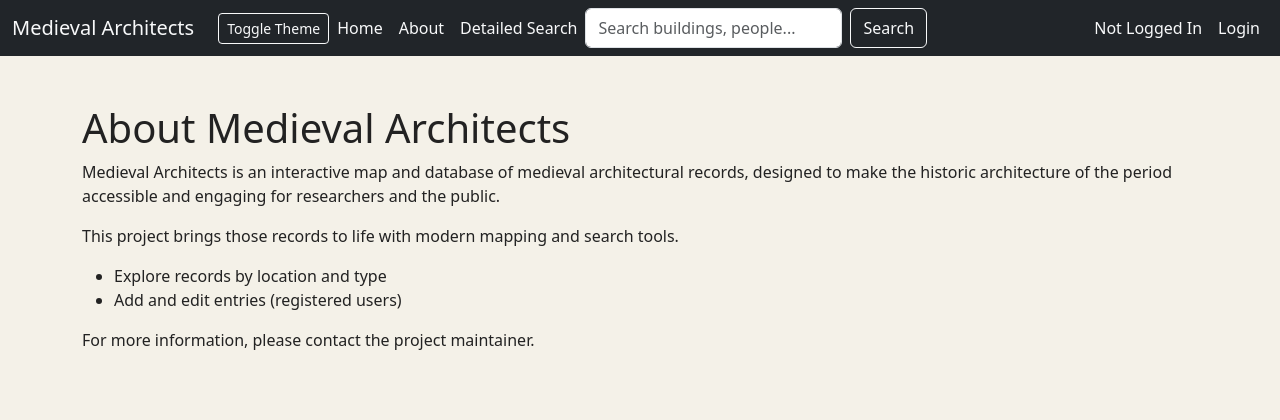
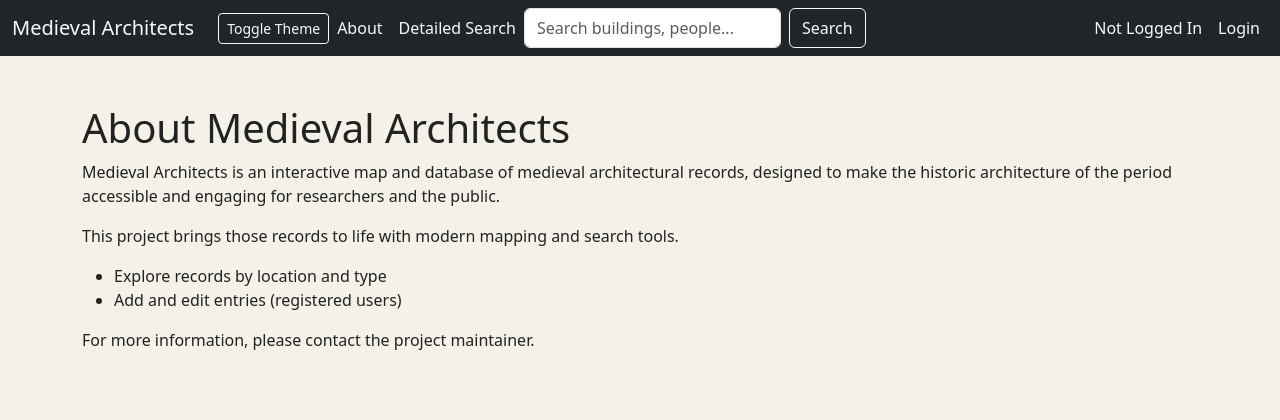
Before and after one commit to csmatthew/medieval-architects, a Django app: page /about/ in a window 1280 px wide. Shown: the top 420 px of the page. Run offline with Django 5.2, Linux system fonts and the light colour scheme; some libraries are stand-ins or nearby versions.

Commit message:
remove home from navbar, use brand text

```diff
--- a/templates/navbar.html
+++ b/templates/navbar.html
@@ -15,19 +15,13 @@
         >
             <span class="navbar-toggler-icon"></span>
         </button>
+
         <button id="theme-toggle" class="btn btn-sm btn-outline-light ms-2">
             Toggle Theme
         </button>
+
         <div class="collapse navbar-collapse" id="navbarText">
             <ul class="navbar-nav me-auto mb-2 mb-lg-0">
-                <li class="nav-item">
-                    <a
-                        class="nav-link text-light{% if request.path == home_url %} active{% endif %}"
-                        aria-current="page"
-                        href="{% url 'home' %}"
-                        >Home</a
-                    >
-                </li>
                 <li class="nav-item">
                     <a
                         class="nav-link text-light{% if request.path == '/about/' %} active{% endif %}"
```
